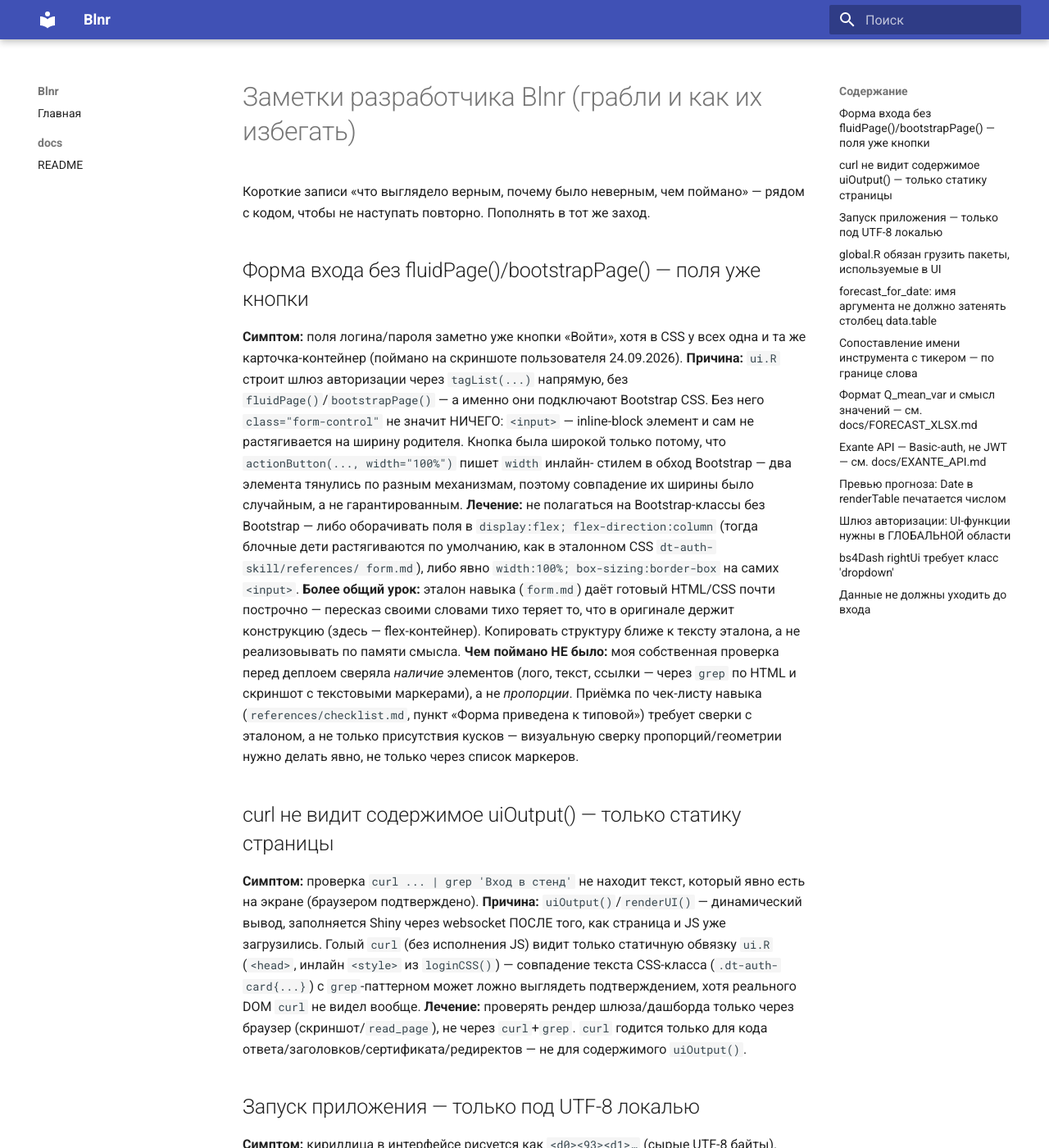
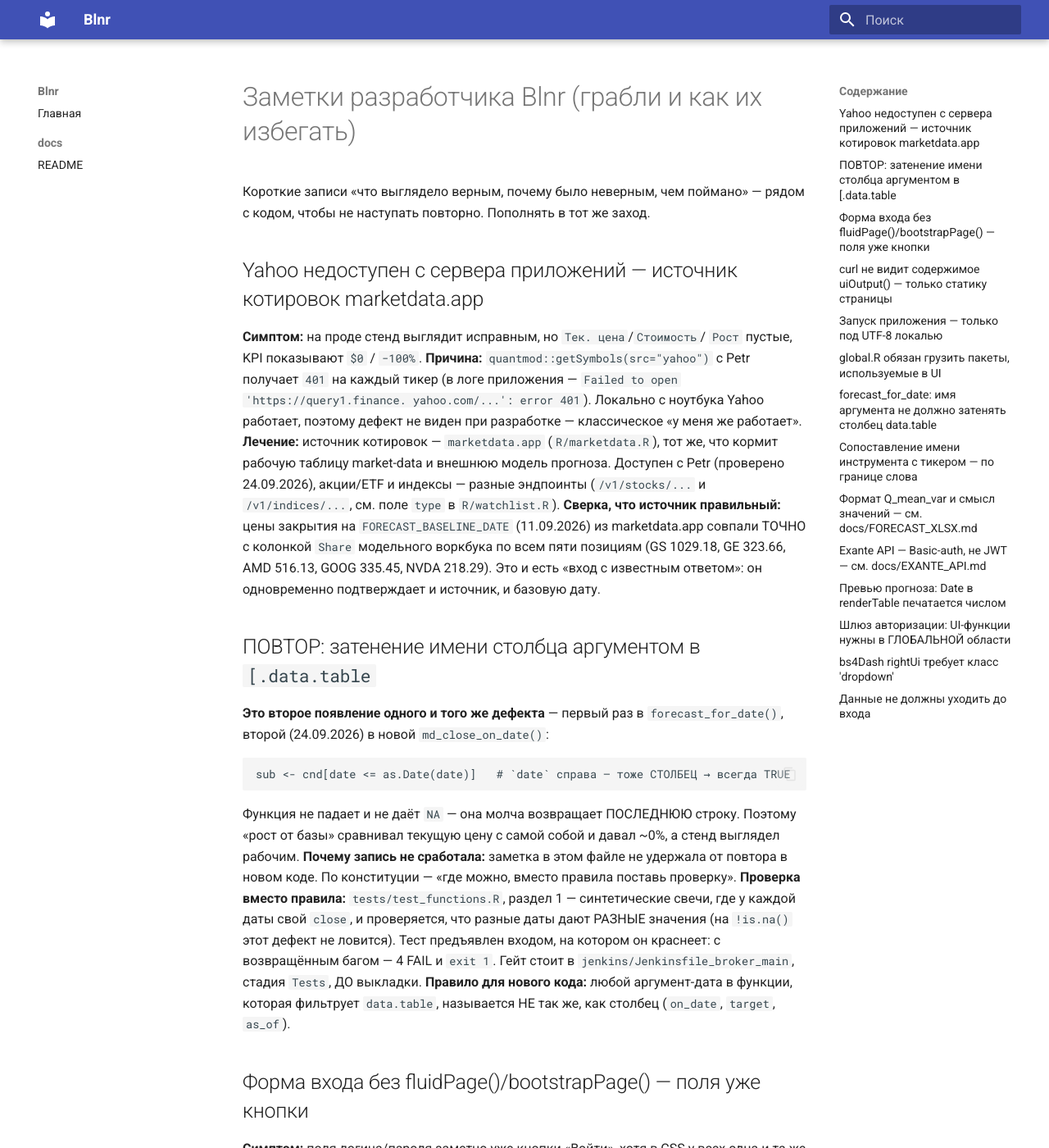
Before and after one commit to sgum/Blnr, an MkDocs documentation site: the page built from docs/dev.md, in a window 1280 px wide and 1400 px high. Shown: the whole window at 82% size. Built offline with MkDocs 1.6.1 and Material for MkDocs 9.7.7, drawn with Linux system fonts in a browser that asks for light colours.

Commit message:
feat(data): источник котировок marketdata.app вместо Yahoo + watchlist 26 инструментов
Yahoo с Petr отдаёт 401 на каждый тикер — фактическая половина дашборда
молча пустела ($0 / -100%), стенд при этом выглядел исправным.

- R/marketdata.R: клиент marketdata.app (акции/ETF и индексы — разные
  эндпоинты), кэш (котировки 60с, дневные свечи до конца суток) чтобы Shiny
  не жёг квоту API на каждую сессию; ошибки дают NA + WARN, не падение.
- R/watchlist.R: реестр 26 инструментов (тикер/имя в модели/тип) — единый
  источник правды для market-data, прогноза и таблицы портфеля. Состав и
  тикеры взяты из рабочей таблицы пользователя, совпадают с Q_mean_var.
- forecast.R: сопоставление строки модели с тикером теперь ТОЧНОЕ по реестру,
  а не по подстрочным алиасам (ловится 26 инструментов вместо 5; старый
  алиас "ge" ошибочно ловил General Motors).
- portfolio.R/scripts/snapshot.R: quantmod/Yahoo убран.

Сверка источника: закрытия на 11.09 совпали точь-в-точь с колонкой Share
модельного воркбука по всем 5 позициям (GS 1029.18, GE 323.66, AMD 516.13,
GOOG 335.45, NVDA 218.29).

tests/test_functions.R + гейт Tests в Jenkinsfile: закрывают ПОВТОРившийся
дефект затенения имени столбца в data.table (md_close_on_date молча
возвращала последнюю цену вместо цены на дату). Тест предъявлен входом, на
котором краснеет: с багом 4 FAIL / exit 1.

Co-Authored-By: Claude Opus 5 <noreply@anthropic.com>

````diff
--- a/docs/dev.md
+++ b/docs/dev.md
@@ -2,6 +2,46 @@
 
 Короткие записи «что выглядело верным, почему было неверным, чем поймано» —
 рядом с кодом, чтобы не наступать повторно. Пополнять в тот же заход.
+
+## Yahoo недоступен с сервера приложений — источник котировок marketdata.app
+
+**Симптом:** на проде стенд выглядит исправным, но `Тек. цена`/`Стоимость`/
+`Рост` пустые, KPI показывают `$0` / `−100%`.
+**Причина:** `quantmod::getSymbols(src="yahoo")` с Petr получает `401` на
+каждый тикер (в логе приложения — `Failed to open 'https://query1.finance.
+yahoo.com/...': error 401`). Локально с ноутбука Yahoo работает, поэтому
+дефект не виден при разработке — классическое «у меня же работает».
+**Лечение:** источник котировок — `marketdata.app` (`R/marketdata.R`), тот же,
+что кормит рабочую таблицу market-data и внешнюю модель прогноза. Доступен с
+Petr (проверено 24.09.2026), акции/ETF и индексы — разные эндпоинты
+(`/v1/stocks/...` и `/v1/indices/...`, см. поле `type` в `R/watchlist.R`).
+**Сверка, что источник правильный:** цены закрытия на `FORECAST_BASELINE_DATE`
+(11.09.2026) из marketdata.app совпали ТОЧНО с колонкой `Share` модельного
+воркбука по всем пяти позициям (GS 1029.18, GE 323.66, AMD 516.13,
+GOOG 335.45, NVDA 218.29). Это и есть «вход с известным ответом»: он
+одновременно подтверждает и источник, и базовую дату.
+
+## ПОВТОР: затенение имени столбца аргументом в `[.data.table`
+
+**Это второе появление одного и того же дефекта** — первый раз в
+`forecast_for_date()`, второй (24.09.2026) в новой `md_close_on_date()`:
+
+```r
+sub <- cnd[date <= as.Date(date)]   # `date` справа — тоже СТОЛБЕЦ → всегда TRUE
+```
+
+Функция не падает и не даёт `NA` — она молча возвращает ПОСЛЕДНЮЮ строку.
+Поэтому «рост от базы» сравнивал текущую цену с самой собой и давал ~0%,
+а стенд выглядел рабочим.
+**Почему запись не сработала:** заметка в этом файле не удержала от повтора
+в новом коде. По конституции — «где можно, вместо правила поставь проверку».
+**Проверка вместо правила:** `tests/test_functions.R`, раздел 1 — синтетические
+свечи, где у каждой даты свой `close`, и проверяется, что разные даты дают
+РАЗНЫЕ значения (на `!is.na()` этот дефект не ловится). Тест предъявлен
+входом, на котором он краснеет: с возвращённым багом — 4 FAIL и `exit 1`.
+Гейт стоит в `jenkins/Jenkinsfile_broker_main`, стадия `Tests`, ДО выкладки.
+**Правило для нового кода:** любой аргумент-дата в функции, которая фильтрует
+`data.table`, называется НЕ так же, как столбец (`on_date`, `target`, `as_of`).
 
 ## Форма входа без fluidPage()/bootstrapPage() — поля уже кнопки
 
````
Also changed, not shown: 8 other files.
